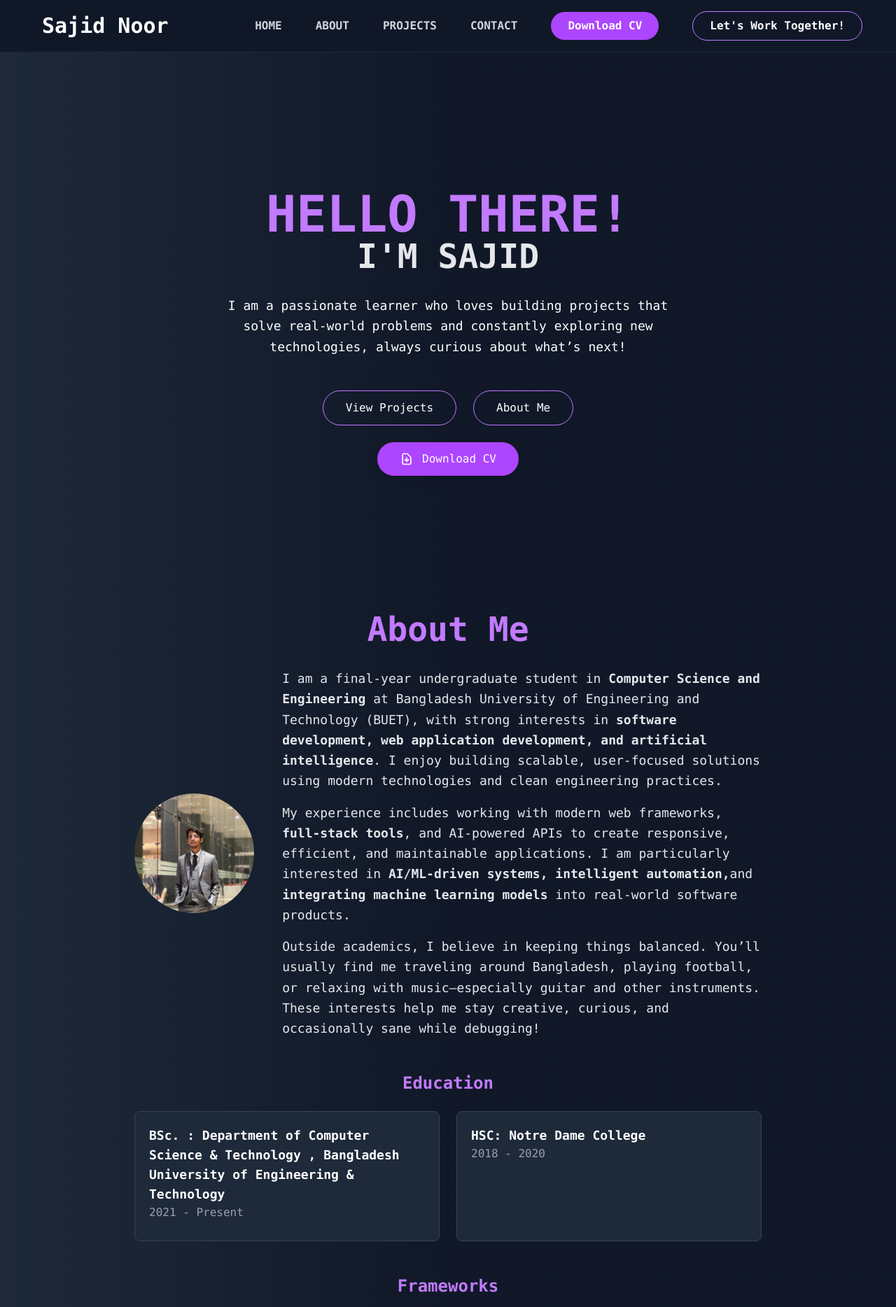
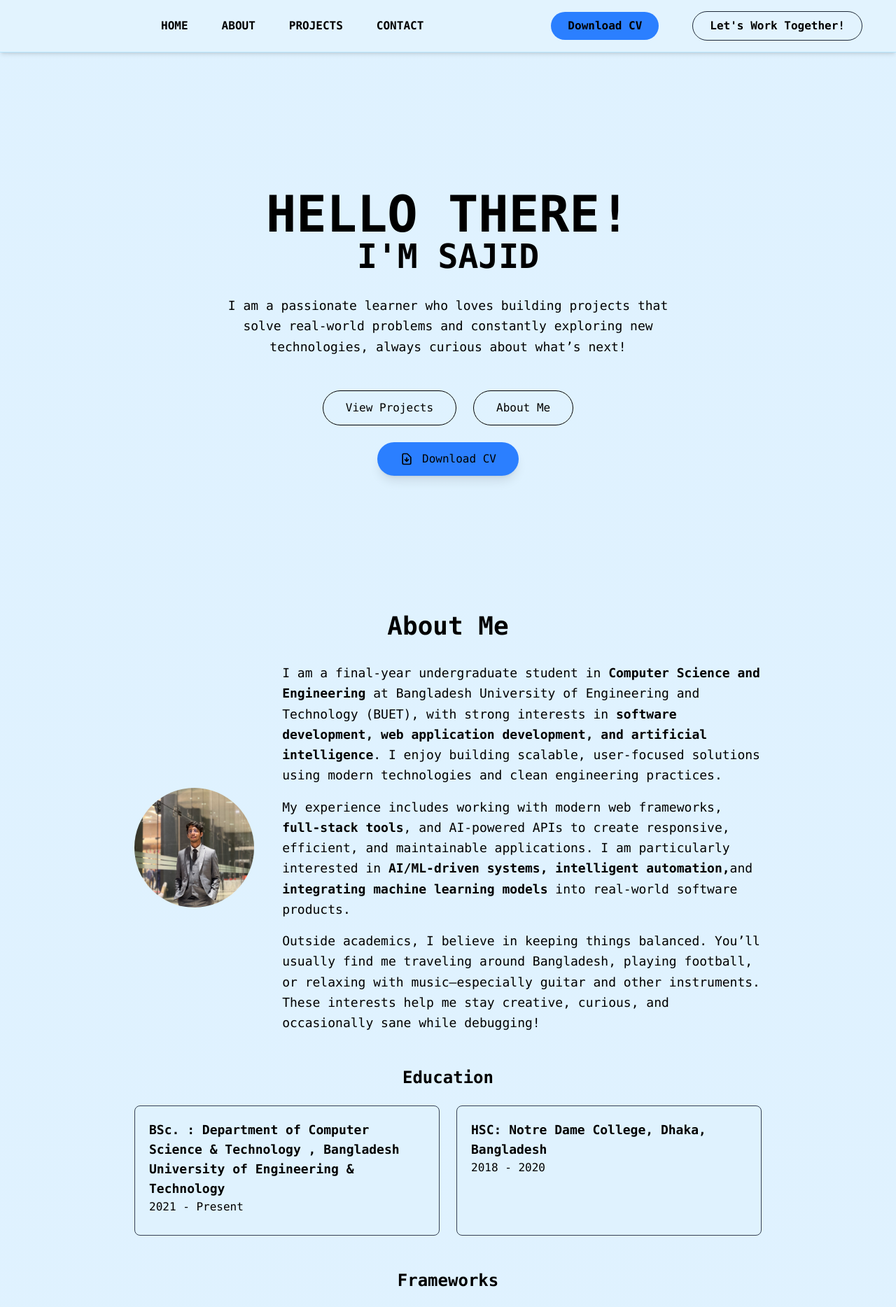
Before and after one commit to SajidNoor5051/Sajid-Noor-Portfolio, a React (Vite) app: page / in a window 1280 px wide. Shown: the top 1868 px of the page at 70% size. Built offline with nearby package versions, Linux system fonts and the light colour scheme.

Commit message:
Changed background color and fixed some texts

```diff
--- a/src/App.jsx
+++ b/src/App.jsx
@@ -10,10 +10,10 @@ import LoadingScreen from "./Components/LoadingScreen";
 function App() {
   const [loading, setLoading] = useState(true);
   return (
-    <div className="min-h-screen bg-black text-white">
-      {loading && <LoadingScreen onLoadingComplete={() => setLoading(false)} />}
+    <div className="min-h-screen bg-white text-black">
+      {/* {loading && <LoadingScreen onLoadingComplete={() => setLoading(false)} />} */}
 
-      <div className={loading ? "hidden" : ""}>
+      <div >
         <Navbar />
         <Home />
         <About />
--- a/src/Components/Navbar.jsx
+++ b/src/Components/Navbar.jsx
@@ -8,55 +8,58 @@ const Navbar = () => {
   };
 
   return (
-    <nav className="w-full bg-gray-900 py-4 px-6  lg:px-12 flex justify-between items-center sticky top-0 z-50 border-b border-gray-800">
-      <div className="flex items-center font-semibold font-mono">
-        <span className="ml-3 text-white text-3xl font-bold">Sajid Noor</span>
+    <nav className="w-full bg-sky-100/90 backdrop-blur-sm py-4 px-6 lg:px-12 flex justify-between items-center sticky top-0 z-50 shadow-md border-b border-sky-200">
+      <div>
+        {/* <span className="ml-3 text-black text-3xl font-bold">Sajid Noor</span> */}
       </div>
 
       <div className="hidden lg:flex items-center space-x-12 font-semibold font-mono">
         <a
           href="#home"
-          className="text-gray-300 hover:text-white transition-colors"
+          className="text-black hover:text-black transition-colors"
         >
           HOME
         </a>
         <a
           href="#about"
-          className="text-gray-300 hover:text-white transition-colors"
+          className="text-black hover:text-black transition-colors"
         >
           ABOUT
         </a>
         <a
           href="#projects"
-          className="text-gray-300 hover:text-white transition-colors"
+          className="text-black hover:text-black transition-colors"
         >
           PROJECTS
         </a>
         <a
           href="#contact"
-          className="text-gray-300 hover:text-white transition-colors"
+          className="text-black hover:text-black transition-colors"
         >
           CONTACT
         </a>
 
-        <a
+
+      </div>
+      <div className="hidden lg:flex items-center space-x-12 font-semibold font-mono">
+          <a
           href="/Sajid-Noor-Portfolio/Sajid_Noor_Resume_2026.pdf"
           download
-          className="px-6 py-2 bg-purple-500 rounded-full text-white hover:bg-purple-600 transition-colors"
+          className="px-6 py-2 bg-blue-500 rounded-full text-black hover:bg-blue-600 transition-colors"
         >
           Download CV
         </a>
 
         <a
           href="#contact"
-          className="px-6 py-2 border border-purple-400 rounded-full  text-white hover:bg-white hover:text-black transition-colors"
+          className="px-6 py-2 border border-gray-800 rounded-full  text-black hover:bg-sky-100 hover:text-black transition-colors"
         >
           Let's Work Together!
         </a>
       </div>
 
       <div className="lg:hidden">
-        <button onClick={toggleMenu} className="text-white focus:outline-none">
+        <button onClick={toggleMenu} className="text-black focus:outline-none">
           <svg
             className="w-6 h-6"
             fill="none"
@@ -84,12 +87,12 @@ const Navbar = () => {
       </div>
 
       {isMenuOpen && (
-        <div className="lg:hidden fixed top-16 right-0 h-screen w-64 bg-gray-900 z-50 border-r border-gray-800 font-semibold font-mono p-6">
+        <div className="lg:hidden fixed  backdrop-blur shadow-md top-16 right-0 h-screen w-64 bg-sky-100 z-50 border-r border-gray-800 font-semibold font-mono p-6">
           <div className="text-gray-500 mb-6 text-sm tracking-wider">MENU</div>
           <div className="flex flex-col space-y-6">
             <a
               href="#home"
-              className="menu-item flex items-center text-white hover:text-gray-300 transition-colors"
+              className="menu-item flex items-center text-black hover:text-black transition-colors"
             >
               <svg
                 xmlns="http://www.w3.org/2000/svg"
@@ -110,7 +113,7 @@ const Navbar = () => {
 
             <a
               href="#about"
-              className="menu-item flex items-center text-white hover:text-gray-300 transition-colors"
+              className="menu-item flex items-center text-black hover:text-black transition-colors"
               style={{ animationDelay: "0.1s" }}
             >
               <svg
@@ -132,7 +135,7 @@ const Navbar = () => {
 
             <a
               href="#projects"
-              className="menu-item flex items-center text-white hover:text-gray-300 transition-colors"
+              className="menu-item flex items-center text-black hover:text-black transition-colors"
               style={{ animationDelay: "0.2s" }}
             >
               <svg
@@ -154,7 +157,7 @@ const Navbar = () => {
 
             <a
               href="#contact"
-              className="menu-item flex items-center text-white hover:text-gray-300 transition-colors"
+              className="menu-item flex items-center text-black hover:text-black transition-colors"
               style={{ animationDelay: "0.3s" }}
             >
               <svg
@@ -175,7 +178,7 @@ const Navbar = () => {
             <a
               href="/Sajid-Noor-Portfolio/Sajid_Noor_CV.pdf"
               download
-              className="menu-item flex items-center bg-purple-500 text-white hover:bg-purple-600 transition-colors px-4 py-3 rounded-lg mt-4"
+              className="menu-item flex items-center bg-blue-500 text-black hover:bg-blue-600 transition-colors px-4 py-3 rounded-lg mt-4"
               style={{ animationDelay: "0.4s" }}
             >
               <svg
--- a/src/Sections/About.jsx
+++ b/src/Sections/About.jsx
@@ -43,10 +43,10 @@ const About = () => {
   return (
     <section
       id="about"
-      className="min-h-screen flex flex-col justify-center items-center relative bg-gradient-to-r from-gray-800 via-gray-900 to-gray-900"
+      className="min-h-screen flex flex-col justify-center items-center relative bg-section-gradient"
     >
       <div className="project-card container mx-auto px-4 md:px-8 lg:px-16 max-w-5xl font-mono">
-        <h2 className="text-4xl md:text-5xl font-bold text-purple-400 mb-8 text-center">
+        <h2 className="text-3xl md:text-4xl font-bold text-black mb-8 text-center">
           About Me
         </h2>
 
@@ -63,7 +63,7 @@ const About = () => {
             </div>
           </div>
 
-          <div className="w-full md:w-3/4 lg:w-4/5 text-gray-200">
+          <div className="w-full md:w-3/4 lg:w-4/5 text-black-200">
             <p className="lg:text-lg md:text-sm mb-4 leading-relaxed">
               I am a final-year undergraduate student in <b>Computer Science and Engineering </b>
               at Bangladesh University of Engineering and Technology (BUET),
@@ -88,26 +88,26 @@ const About = () => {
         </div>
 
         <div className="mb-12">
-          <h3 className="text-center text-2xl font-bold mb-6 text-purple-400">
+          <h3 className="text-center text-2xl font-bold mb-6 text-black">
             Education
           </h3>
           <div className="grid grid-cols-1 md:grid-cols-2 gap-6 max-w-4xl mx-auto">
-            <div className="bg-gray-800 bg-opacity-50 p-5 rounded-lg border border-gray-700 hover:border-purple-400 transition-colors">
+            <div className="bg-sky-100 bg-opacity-50 p-5 rounded-lg border border-gray-700 -400 transition-colors">
               <div className="flex flex-col mb-2">
-                <h4 className="text-lg font-bold text-white">
+                <h4 className="text-lg font-bold text-black">
                   BSc. : Department of Computer Science & Technology , Bangladesh
                   University of Engineering & Technology
                 </h4>
-                <span className="text-gray-400">2021 - Present</span>
+                <span className="text-black-400">2021 - Present</span>
               </div>
             </div>
 
-            <div className="bg-gray-800 bg-opacity-50 p-5 rounded-lg border border-gray-700 hover:border-purple-400 transition-colors">
+            <div className="bg-sky-100 bg-opacity-50 p-5 rounded-lg border border-gray-700 -400 transition-colors">
               <div className="flex flex-col mb-2">
-                <h4 className="text-lg font-bold text-white">
-                  HSC: Notre Dame College
+                <h4 className="text-lg font-bold text-black">
+                  HSC: Notre Dame College, Dhaka, Bangladesh
                 </h4>
-                <span className="text-gray-400">2018 - 2020</span>
+                <span className="text-black-400">2018 - 2020</span>
               </div>
             </div>
           </div>
@@ -116,14 +116,14 @@ const About = () => {
         {/* Skills */}
 
         <div className="max-w-4xl mx-auto">
-          <h3 className="text-2xl font-bold mb-6 text-purple-400 text-center">
+          <h3 className="text-2xl font-bold mb-6 text-black text-center">
             Frameworks
           </h3>
           <div className="grid grid-cols-2 md:grid-cols-3 lg:grid-cols-4 gap-4">
             {Object.entries(skillLogos).map(([skill, logo], index) => (
               <div
                 key={index}
-                className="flex items-center space-x-2 bg-gray-800 py-2 px-4 w-auto rounded-full text-center text-white border border-gray-700 hover:border-purple-400 transition-colors text-sm truncate"
+                className="flex items-center space-x-2 bg-sky-100 py-2 px-4 w-auto rounded-full text-center text-black border border-gray-700 -400 transition-colors text-sm truncate"
               >
                 <img src={logo} alt={skill} className="w-6 h-6" />
                 <span>{skill}</span>
--- a/src/Sections/Footer.jsx
+++ b/src/Sections/Footer.jsx
@@ -3,7 +3,7 @@ import ProfileImage from "../Images/profile.jpg";
 
 const Footer = () => {
   return (
-    <footer className="bg-gray-800 border-t border-gray-800 py-8 font-mono">
+    <footer className="bg-sky-100  py-8 font-mono ">
       <div className="container mx-auto px-4 md:px-8">
         <div className="flex flex-col items-center">
           <div className="flex items-center mb-6">
@@ -14,31 +14,31 @@ const Footer = () => {
                 className="h-full w-full object-cover"
               />
             </div>
-            <h3 className="text-white text-xl font-bold">Sajid Noor</h3>
+            <h3 className="text-black text-xl font-bold">Sajid Noor</h3>
           </div>
 
           <div className="flex flex-wrap justify-center gap-6 mb-8">
             <a
               href="#home"
-              className="text-gray-400 hover:text-white transition-colors"
+              className="text-black hover:text-black transition-colors"
             >
               HOME
             </a>
             <a
               href="#about"
-              className="text-gray-400 hover:text-white transition-colors"
+              className="text-black hover:text-black transition-colors"
             >
               ABOUT
             </a>
             <a
               href="#projects"
-              className="text-gray-400 hover:text-white transition-colors"
+              className="text-black hover:text-black transition-colors"
             >
               PROJECTS
             </a>
             <a
               href="#contact"
-              className="text-gray-400 hover:text-white transition-colors"
+              className="text-black hover:text-black transition-colors"
             >
               CONTACT
             </a>
@@ -47,12 +47,12 @@ const Footer = () => {
           <div className="flex justify-center gap-4 mb-8">
             <a
               href="mailto:your.email@gmail.com"
-              className="flex items-center justify-center h-10 w-10 bg-gray-800 rounded-full border border-gray-700 hover:border-purple-400 transition-colors"
+              className="flex items-center justify-center h-10 w-10 bg-sky-100 rounded-full border border-gray-700  transition-colors"
               aria-label="Email"
             >
               <svg
                 xmlns="http://www.w3.org/2000/svg"
-                className="h-5 w-5 text-gray-400"
+                className="h-5 w-5 text-black"
                 fill="none"
                 viewBox="0 0 24 24"
                 stroke="currentColor"
@@ -69,12 +69,12 @@ const Footer = () => {
               href="https://www.linkedin.com/in/sajid-mostafiz-noor-1485b4319/"
               target="_blank"
               rel="noopener noreferrer"
-              className="flex items-center justify-center h-10 w-10 bg-gray-800 rounded-full border border-gray-700 hover:border-purple-400 transition-colors"
+              className="flex items-center justify-center h-10 w-10 bg-sky-100 rounded-full border border-gray-700  transition-colors"
               aria-label="LinkedIn"
             >
               <svg
                 xmlns="http://www.w3.org/2000/svg"
-                className="h-5 w-5 text-gray-400"
+                className="h-5 w-5 text-black"
                 fill="currentColor"
                 viewBox="0 0 24 24"
               >
@@ -86,12 +86,12 @@ const Footer = () => {
               href="https://github.com/SajidNoor5051"
               target="_blank"
               rel="noopener noreferrer"
-              className="flex items-center justify-center h-10 w-10 bg-gray-800 rounded-full border border-gray-700 hover:border-purple-400 transition-colors"
+              className="flex items-center justify-center h-10 w-10 bg-sky-100 rounded-full border border-gray-700  transition-colors"
               aria-label="GitHub"
             >
               <svg
                 xmlns="http://www.w3.org/2000/svg"
-                className="h-5 w-5 text-gray-400"
+                className="h-5 w-5 text-black"
                 fill="currentColor"
                 viewBox="0 0 24 24"
               >
--- a/src/Sections/Home.jsx
+++ b/src/Sections/Home.jsx
@@ -32,35 +32,35 @@ const Home = () => {
   return (
     <section
       id="home"
-      className="min-h-screen flex flex-col justify-center items-center relative bg-gradient-to-r from-gray-800 via-gray-900 to-gray-900"
+      className="min-h-screen flex flex-col justify-center items-center relative bg-section-gradient"
     >
       <div
         className={`absolute  top-6 sm:top-10 md:top-18 left-1/2 transform -translate-x-1/2 flex gap-3 lg:hidden ${
           isHovering ? "photos-visible" : "photos-hidden"
         }`}
       >
-        <div className="transform rotate-[-4deg] bg-black p-0.5 sm:p-1 shadow-md photo-item w-12 h-14 sm:w-16 sm:h-18 md:w-20 md:h-20">
+        <div className="transform rotate-[-4deg] bg-white p-0.5 sm:p-1 shadow-md photo-item w-12 h-14 sm:w-16 sm:h-18 md:w-20 md:h-20">
           <img
             src={Polaroid1}
             alt="Polaroid 1"
             className="w-full h-full object-cover"
           />
         </div>
-        <div className="transform rotate-[2deg] bg-black p-0.5 sm:p-1 shadow-md photo-item w-12 h-14 sm:w-16 sm:h-18 md:w-20 md:h-20">
+        <div className="transform rotate-[2deg] bg-white p-0.5 sm:p-1 shadow-md photo-item w-12 h-14 sm:w-16 sm:h-18 md:w-20 md:h-20">
           <img
             src={Polaroid2}
             alt="Polaroid 2"
             className="w-full h-full object-cover"
           />
         </div>
-        <div className="transform rotate-[-2deg] bg-black p-0.5 sm:p-1 shadow-md photo-item w-12 h-14 sm:w-16 sm:h-18 md:w-20 md:h-20">
+        <div className="transform rotate-[-2deg] bg-white p-0.5 sm:p-1 shadow-md photo-item w-12 h-14 sm:w-16 sm:h-18 md:w-20 md:h-20">
           <img
             src={Polaroid3}
             alt="Polaroid 3"
             className="w-full h-full object-cover"
           />
         </div>
-        <div className="transform rotate-[4deg] bg-black p-0.5 sm:p-1 shadow-md photo-item w-12 h-14 sm:w-16 sm:h-18 md:w-20 md:h-20">
+        <div className="transform rotate-[4deg] bg-white p-0.5 sm:p-1 shadow-md photo-item w-12 h-14 sm:w-16 sm:h-18 md:w-20 md:h-20">
           <img
             src={Polaroid4}
             alt="Polaroid 4"
@@ -75,7 +75,7 @@ const Home = () => {
           onMouseEnter={() => setIsHovering(true)}
           onMouseLeave={() => setIsHovering(false)}
         >
-          <h1 className="text-5xl md:text-7xl font-bold text-purple-400 hover:text-purple-500 transition-colors">
+          <h1 className="text-5xl md:text-7xl font-bold text-black hover:text-black transition-colors">
             HELLO THERE!
           </h1>
         </div>
@@ -84,12 +84,12 @@ const Home = () => {
           onMouseEnter={() => setIsHovering(true)}
           onMouseLeave={() => setIsHovering(false)}
         >
-          <h1 className="text-5xl md:text-5xl font-bold text-gray-200 hover:text-white transition-colors">
+          <h1 className="text-5xl md:text-5xl font-bold text-black-200 transition-colors">
             I'M SAJID
           </h1>
         </div>
 
-        <p className="max-w-2xl mx-auto mt-8 text-white lg:text-lg md:text-sm leading-relaxed hover:text-gray-300 transition-colors">
+        <p className="max-w-2xl mx-auto mt-8 text-black lg:text-lg md:text-sm leading-relaxed transition-colors">
           I am a passionate learner who loves building projects that solve
           real-world problems and constantly exploring new technologies, always
           curious about what’s next!
@@ -98,13 +98,13 @@ const Home = () => {
         <div className="flex flex-col sm:flex-row gap-4 sm:gap-6 mt-12 items-center">
           <a
             href="#projects"
-            className="w-full sm:w-auto px-8 py-3 border border-purple-400 rounded-full text-white hover:bg-white hover:text-black transition-colors text-center"
+            className="w-full sm:w-auto px-8 py-3 border  rounded-full text-black hover:bg-white hover:text-black transition-colors text-center"
           >
             View Projects
           </a>
           <a
             href="#about"
-            className="w-full sm:w-auto px-8 py-3 border border-purple-400 rounded-full text-white hover:bg-white hover:text-black transition-colors text-center"
+            className="w-full sm:w-auto px-8 py-3 border rounded-full text-black hover:bg-white hover:text-black transition-colors text-center"
           >
             About Me
           </a>
@@ -114,7 +114,7 @@ const Home = () => {
           <a
             href="/Sajid-Noor-Portfolio/Sajid_Noor_Resume_2026.pdf"
             download
-            className="inline-flex items-center gap-3 px-8 py-3 bg-purple-500 rounded-full text-white hover:bg-purple-600 hover:scale-105 transition-all font-medium shadow-lg"
+            className="inline-flex items-center gap-3 px-8 py-3 bg-blue-500 rounded-full text-black hover:bg-blue-600 hover:scale-105 transition-all font-medium shadow-lg"
           >
             <svg
               xmlns="http://www.w3.org/2000/svg"
--- a/src/index.css
+++ b/src/index.css
@@ -40,7 +40,9 @@
     transform: translateY(-20px);
   }
 }
-
+.bg-section-gradient {
+  @apply bg-gradient-to-r from-sky-100 via-sky-100 to-sky-100;
+}
 /* Photo container visibility classes */
 .photos-visible {
   display: flex;
```
Also changed, not shown: src/Sections/Contacts.jsx (+16 -16 lines), src/Sections/Projects.jsx (+7 -7 lines).
